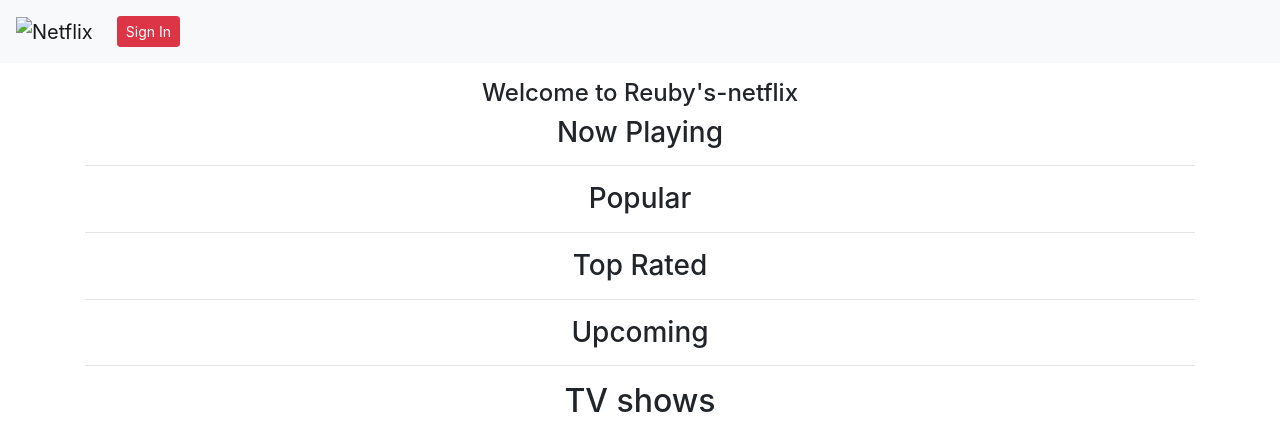
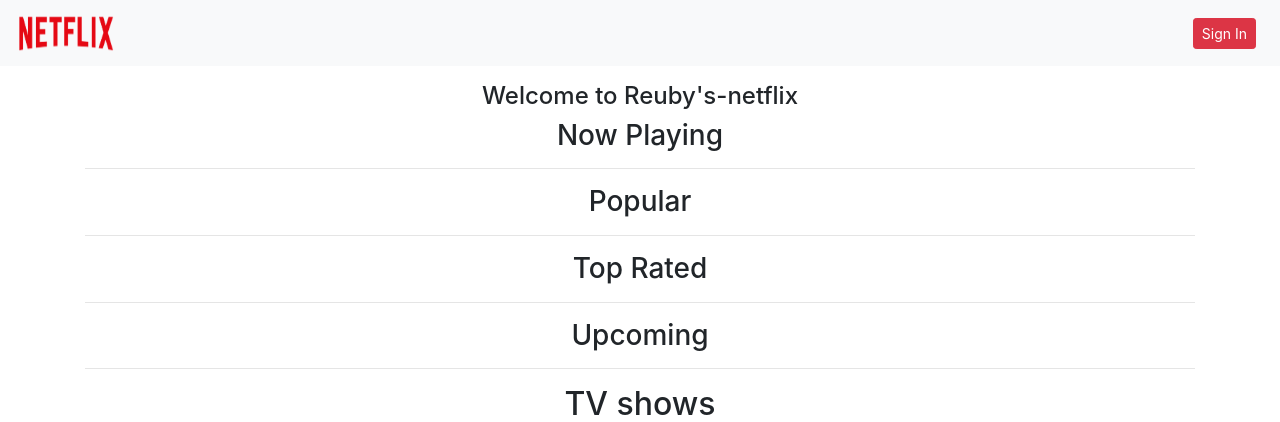
Before and after one commit to Reuben-Kipkemboi/Neflix-clone, a Django app: page /movies/ in a window 1280 px wide. Shown: the top 422 px of the page. Run offline with Django 4.2, Linux system fonts and the light colour scheme; data that the repository does not hold is empty; some libraries are stand-ins or nearby versions.

Commit message:
ft:nav-bar - configures navbar -items

```diff
--- a/app/static/css/styles.css
+++ b/app/static/css/styles.css
@@ -0,0 +1,4 @@
+#logo{
+    width: 100px;
+    height: 5vh;
+}
--- a/app/templates/navbar.html
+++ b/app/templates/navbar.html
@@ -1,10 +1,11 @@
+{% load static %}
 <nav class="navbar navbar-expand-lg navbar-light bg-light">
-    <a class="navbar-brand" href="/"><img src="" alt="Netflix"></a>
+    <a class="navbar-brand" href="/"><img src="{%  static 'images/netflix-logo.png' %}" id="logo" alt="Netflix"></a>
     <button class="navbar-toggler" type="button" data-toggle="collapse" data-target="#navbarNav" aria-controls="navbarNav" aria-expanded="false" aria-label="Toggle navigation">
       <span class="navbar-toggler-icon"></span>
     </button>
     <div class="collapse navbar-collapse" id="navbarNav">
-      <ul class="navbar-nav ms-auto">
+      <ul class="navbar-nav ml-auto">
         <li class="nav-item active">
           <a class="nav-link" href="#"><button type="button"class="btn btn-danger btn-sm">Sign In</button></a> <span class="sr-only">(current)</span></a>
         </li>
```
